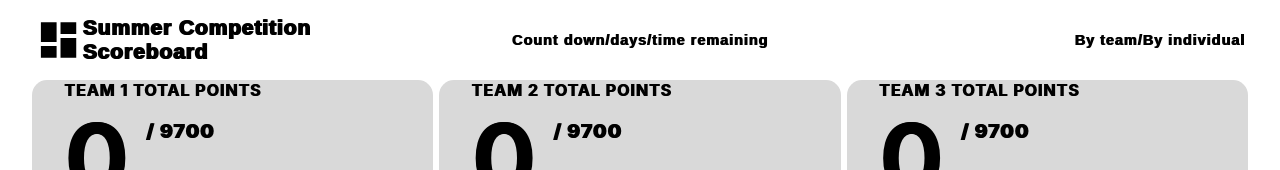
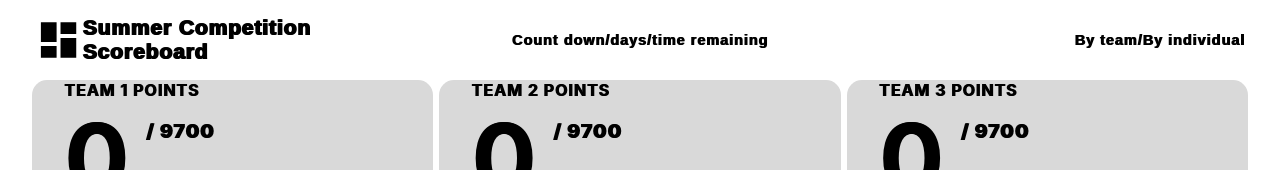
Before and after one commit to anthony-gatti/summer-competition-dashboard, a React (Create React App) app: page / in a window 1280 px wide. Shown: the top 170 px of the page. Built offline with nearby package versions, Linux system fonts and the light colour scheme; no server answers.

Commit message:
Added dynamic point card headers and added frontend functionality for dynamically updating person points

```diff
--- a/src/components/Teams.tsx
+++ b/src/components/Teams.tsx
@@ -40,11 +40,15 @@ function Team1Button({
     e: React.MouseEvent<HTMLButtonElement, MouseEvent>
   ) => void;
 }) {
+  let name = "TEAM " + number;
+  if(selected && person !== "") {
+    name = person.toUpperCase() + "'S ";
+  }
   return (
     <div className={`team ${selected ? "selected" : ""}`} onClick={onTeamClick}>
       <div className="team-container">
         <div className="team-content">
-          <div className="team-header">TEAM {number} TOTAL POINTS</div>
+          <div className="team-header">{name} POINTS</div>
           <div className="points">
             <div className="current">{points}</div>
             <div className="max">/ 9700</div>
@@ -84,11 +88,15 @@ function Team2Button({
     e: React.MouseEvent<HTMLButtonElement, MouseEvent>
   ) => void;
 }) {
+  let name = "TEAM " + number;
+  if(selected && person !== "") {
+    name = person.toUpperCase() + "'S ";
+  }
   return (
     <div className={`team ${selected ? "selected" : ""}`} onClick={onTeamClick}>
       <div className="team-container">
         <div className="team-content">
-          <div className="team-header">TEAM {number} TOTAL POINTS</div>
+          <div className="team-header">{name} POINTS</div>
           <div className="points">
             <div className="current">{points}</div>
             <div className="max">/ 9700</div>
@@ -128,11 +136,15 @@ function Team3Button({
     e: React.MouseEvent<HTMLButtonElement, MouseEvent>
   ) => void;
 }) {
+  let name = "TEAM " + number;
+  if(selected && person !== "") {
+    name = person.toUpperCase() + "'S ";
+  }
   return (
     <div className={`team ${selected ? "selected" : ""}`} onClick={onTeamClick}>
       <div className="team-container">
         <div className="team-content">
-          <div className="team-header">TEAM {number} TOTAL POINTS</div>
+          <div className="team-header">{name} POINTS</div>
           <div className="points">
             <div className="current">{points}</div>
             <div className="max">/ 9700</div>
@@ -171,19 +183,36 @@ export default function Teams({
   useEffect(() => {
     const fetchTasks = async () => {
       try {
-        const data1 = await getTeamPoints(1);
+        let data1;
+        if(person!=="" && team===1){
+          data1 = await getPersonPoints(person);
+        }else {
+          data1 = await getTeamPoints(1);
+        }
         if(data1.total_points){
           setTeam1Points(data1.total_points);
         } else {
           setTeam1Points(0);
         }
-        const data2 = await getTeamPoints(2);
+
+        let data2;
+        if(person!=="" && team===2){
+          data2 = await getPersonPoints(person);
+        }else {
+          data2 = await getTeamPoints(2);
+        }
         if(data2.total_points){
           setTeam2Points(data2.total_points);
         } else {
           setTeam2Points(0);
         }
-        const data3 = await getTeamPoints(3);
+
+        let data3;
+        if(person!=="" && team===3){
+          data3 = await getPersonPoints(person);
+        }else {
+          data3 = await getTeamPoints(3);
+        }
         if(data3.total_points){
           setTeam3Points(data3.total_points);
         } else {
@@ -195,7 +224,7 @@ export default function Teams({
     };
 
     fetchTasks();
-  }, []);
+  }, [person, team]);
 
   const onTeamClick = (number: number) => {
     if (team === number) {
```
